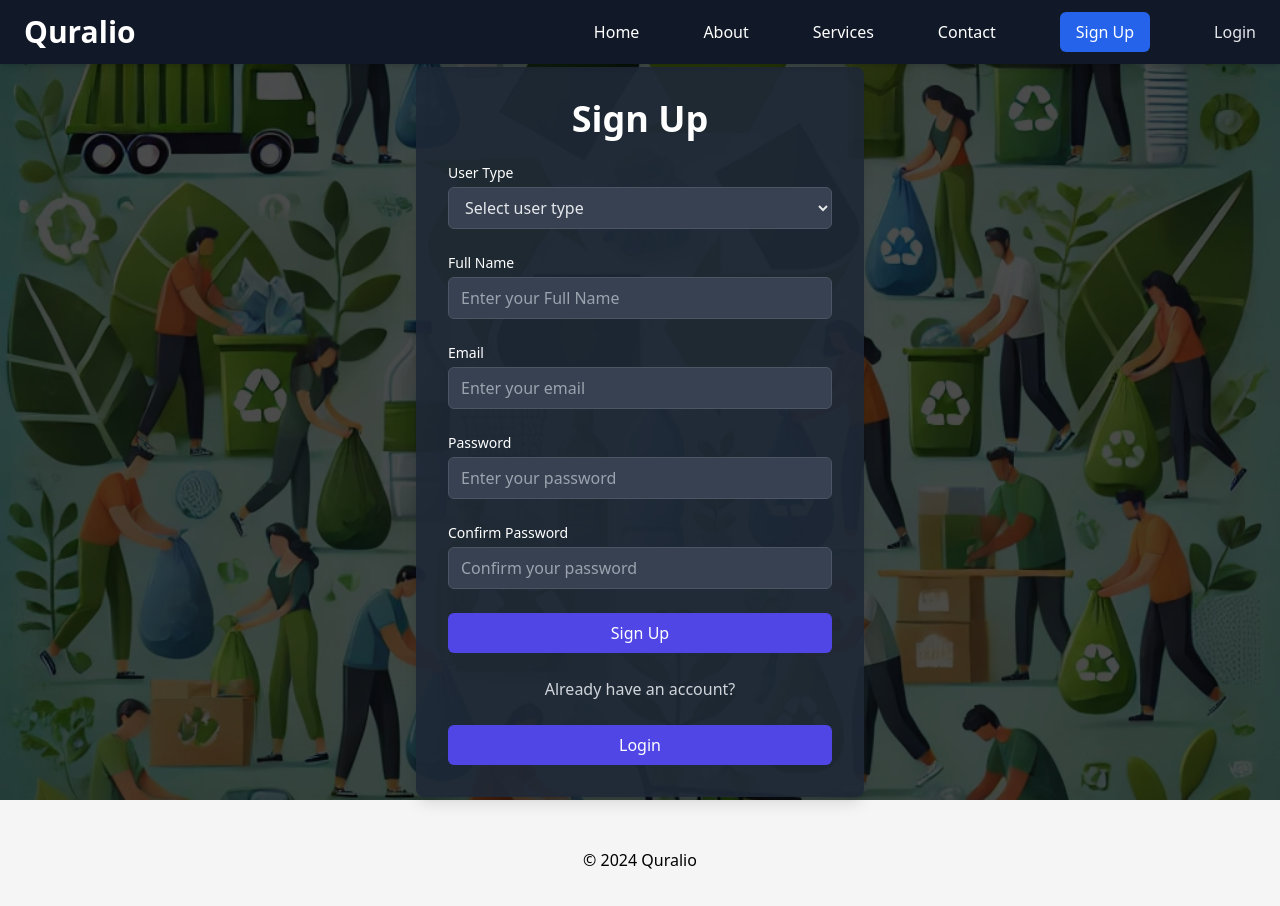
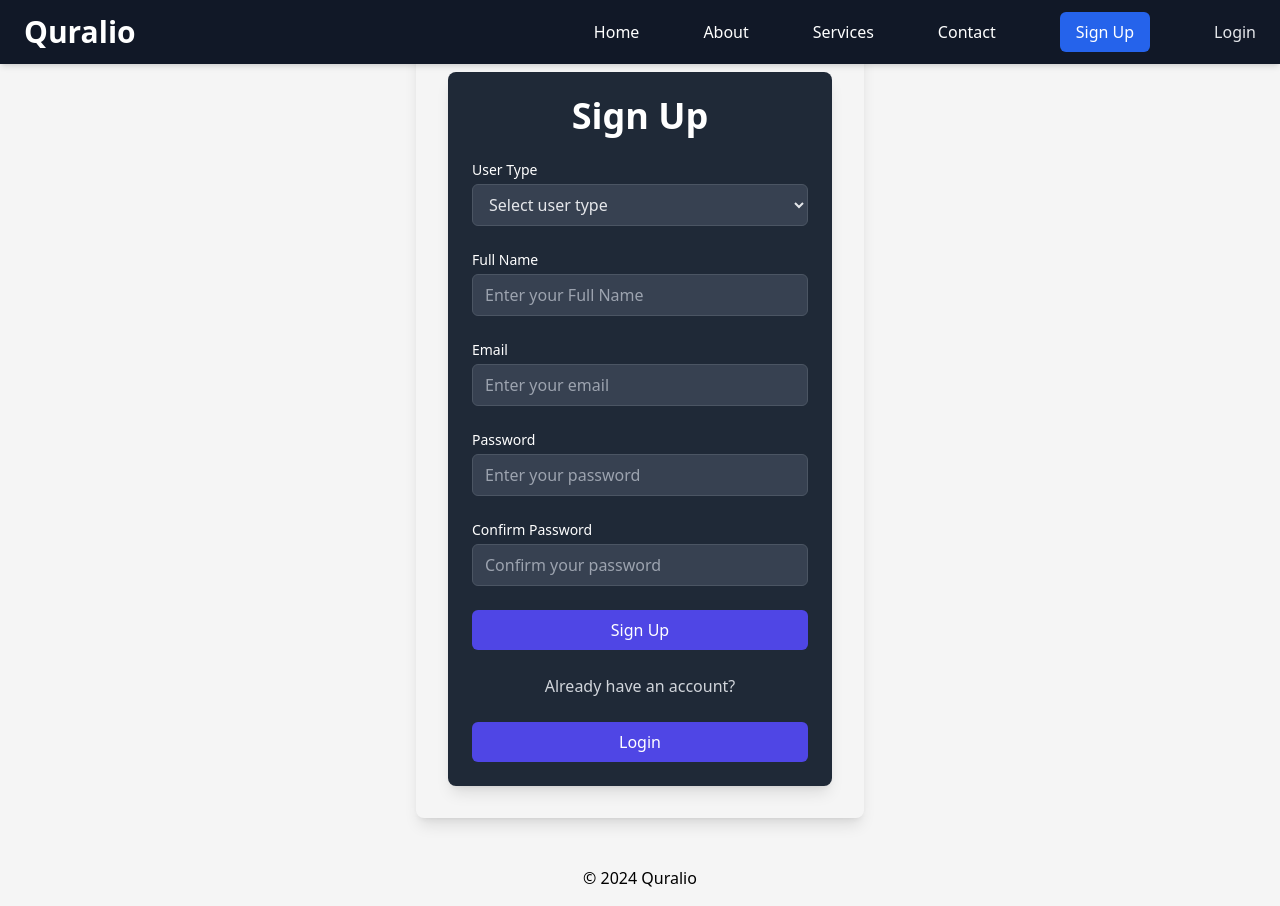
Before and after one commit to duresaguye/Quralio, a Next.js app: page /signup in a window 1280 px wide. Built offline with nearby package versions, Linux system fonts and the light colour scheme.

Commit message:
signup page and about us added

```diff
--- a/src/app/login/page.js
+++ b/src/app/login/page.js
@@ -28,7 +28,7 @@ const Login = () => {
 
     return (
         <div className="min-h-screen bg-white text-white flex items-center justify-center">
-            <div className="container mx-auto p-4 max-w-md">
+            <div  className="relative z-10 w-full max-w-md  bg-opacity-90 p-8 rounded-lg shadow-lg text-white ">
 
                 <form onSubmit={handleSubmit} className="space-y-6 bg-gray-800 p-6 rounded-lg shadow-lg mt-10">
                     {error && <p className="text-red-500">{error}</p>}
--- a/src/app/signup/page.js
+++ b/src/app/signup/page.js
@@ -35,15 +35,15 @@ const Signup = () => {
         <div
             className="min-h-screen flex items-center justify-center bg-cover bg-center relative"
             style={{
-                backgroundImage: `url('signupimage.webp')`,
+                backgroundImage: `url('')`,
             }}
                 >
             {/* Overlay for Background */}
-            <div className="absolute inset-0 bg-black opacity-70"></div>
+
 
             {/* Centered Form */}
-            <div className="relative z-10 w-full max-w-md bg-gray-800 bg-opacity-90 p-8 rounded-lg shadow-lg text-white mt-16">
-                <form onSubmit={handleSubmit} className="space-y-6">
+            <div className="relative z-10 w-full max-w-md  bg-opacity-90 p-8 rounded-lg shadow-lg text-white ">
+                <form onSubmit={handleSubmit} className="space-y-6 bg-gray-800 p-6 rounded-lg shadow-lg mt-10">
                     <h1 className="text-4xl font-bold text-center">Sign Up</h1>
                     {error && <p className="text-red-500">{error}</p>}
 
```
Also changed, not shown: 1 other file (tests, documents, lock files or other folders).
